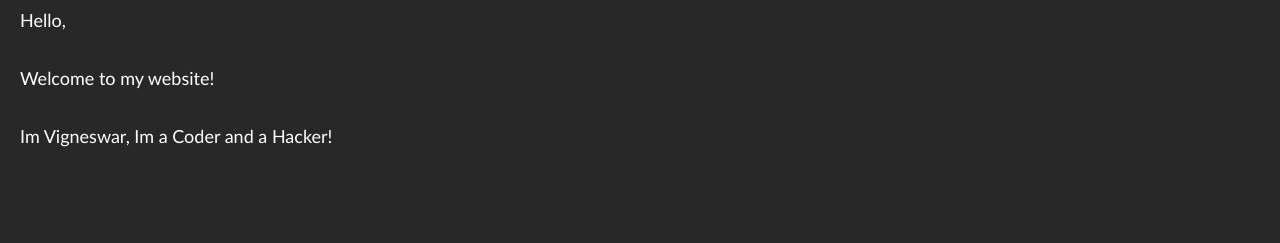
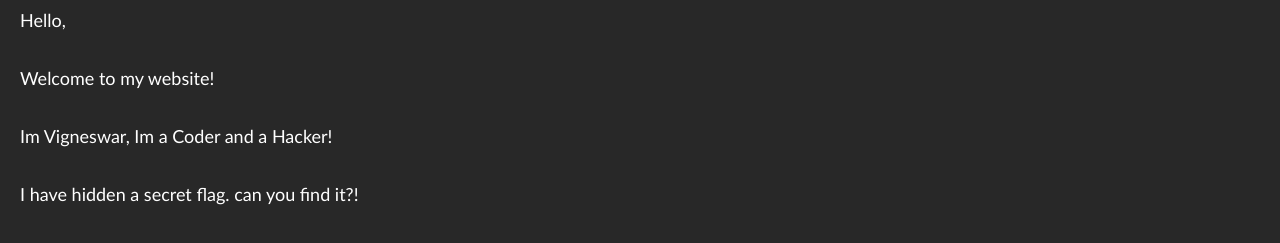
Before and after one commit to Vigneswar-A/vigneswar-a.github.io, a plain HTML site: page about.html in a window 1280 px wide. Shown: the part 57-300 px from the top of the page. Drawn offline with Linux system fonts and the light colour scheme.

Commit message:
about fix

```diff
--- a/about.html
+++ b/about.html
@@ -17,6 +17,7 @@
     <p> Hello, </p>
     <p>Welcome to my website!</p>
     <p>Im Vigneswar, Im a Coder and a Hacker!</p>
+    <p>I have hidden a secret flag. can you find it?!</p>
 </body>
 
 </html>
```
